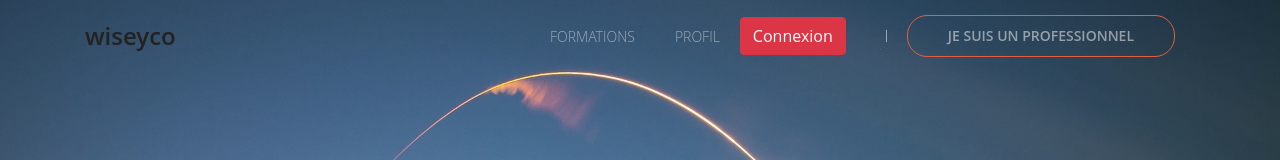
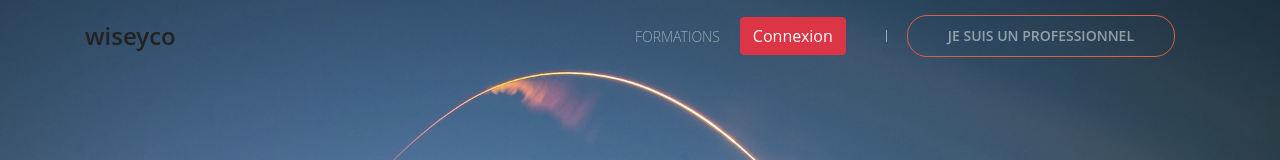
Before and after one commit to wiseyco/Wisey, a React (Create React App) app in the folder client/: page / in a window 1280 px wide. Shown: the top 160 px of the page. Built offline with nearby package versions, Linux system fonts and the light colour scheme.

Commit message:
petit changement navbar

```diff
--- a/client/src/components/layout/NavbarLanding.js
+++ b/client/src/components/layout/NavbarLanding.js
@@ -65,7 +65,6 @@ class NavbarLanding extends Component {
             <nav className="d-flex align-items-center">
                             <ul className="main-menu">
                                 <li><a href="/search.html">Formations</a></li>
-                                <li><Link to="/profile">Profil</Link></li>
                                 <li><Login /></li>
                                 <div className="search relative">
                                         <span className="lnr lnr-magnifier"></span>
```
